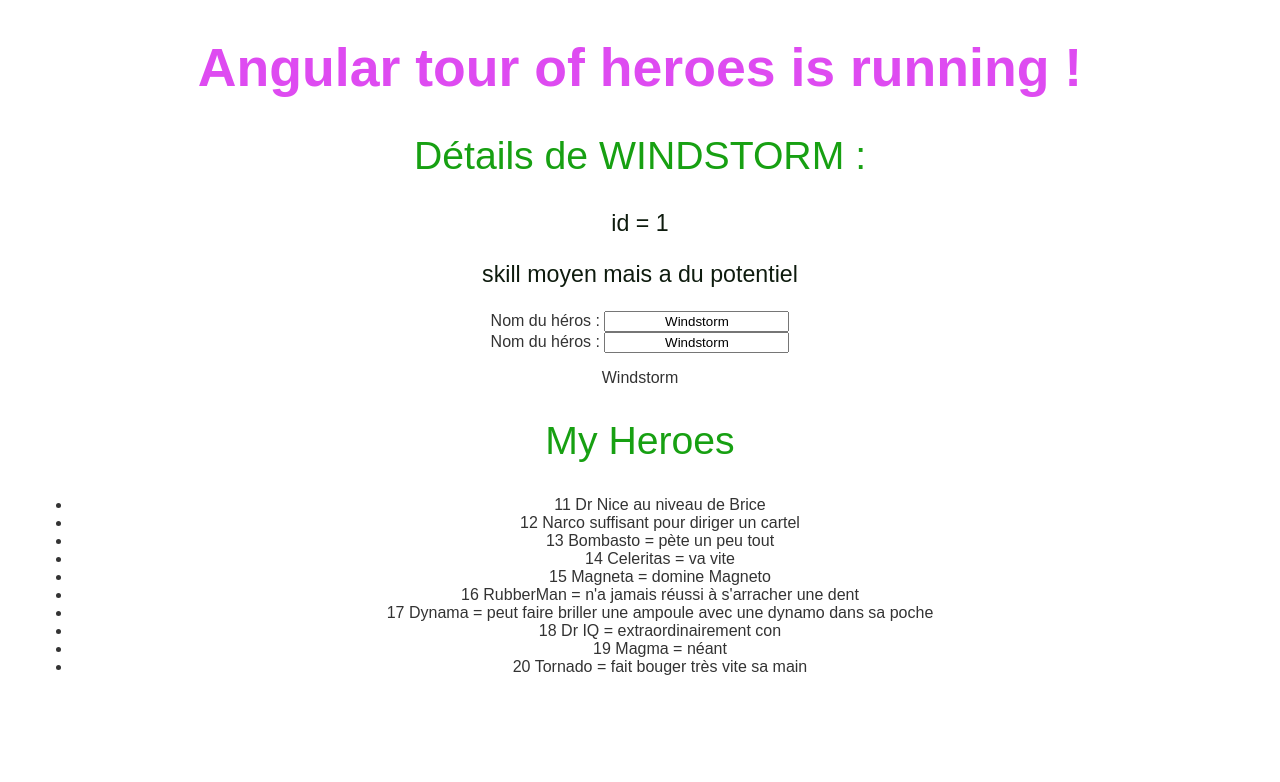
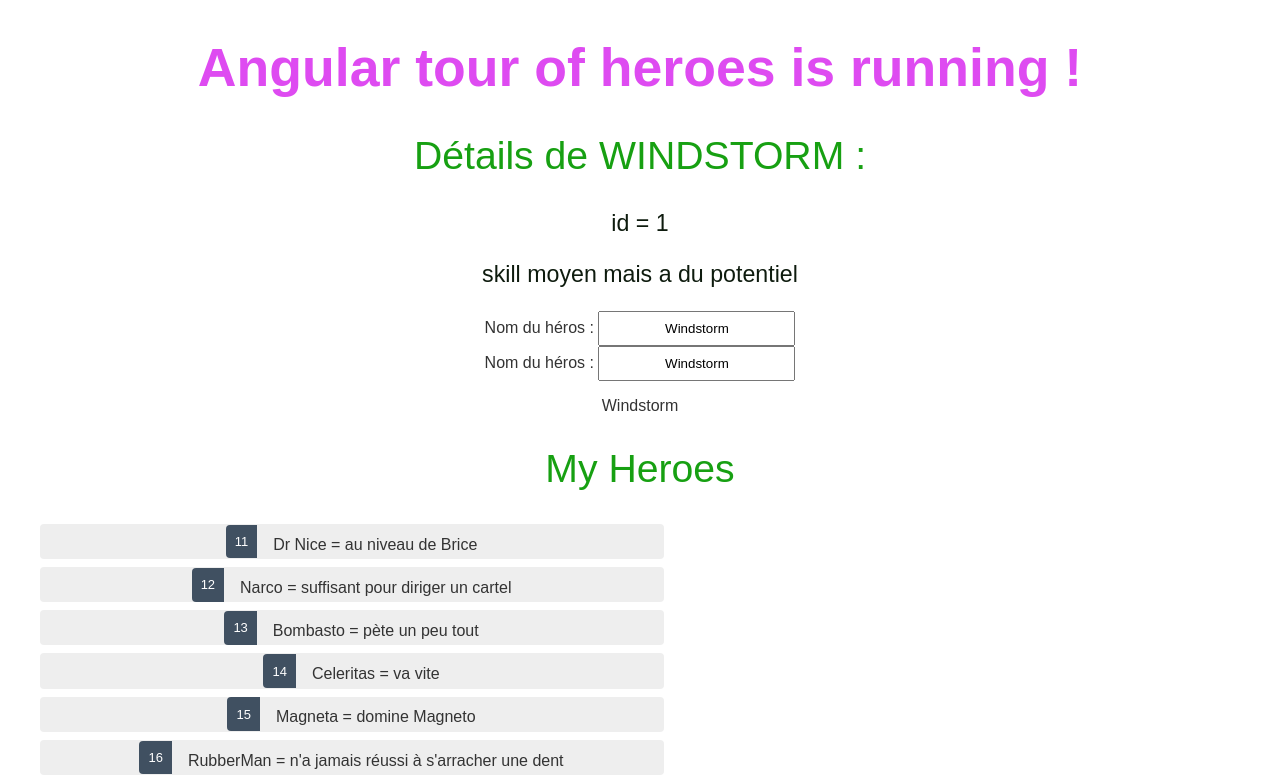
Before and after one commit to luckydu43/Angular, an Angular app in the folder angular-tour-of-heroes/: page / in a window 1280 px wide. Shown: the top 782 px of the page. Built offline with nearby package versions, Linux system fonts and the light colour scheme.

Commit message:
maj angular

```diff
--- a/angular-tour-of-heroes/src/app/heroes/heroes.component.css
+++ b/angular-tour-of-heroes/src/app/heroes/heroes.component.css
@@ -0,0 +1,53 @@
+/* HeroesComponent's private CSS styles */
+.heroes {
+    margin: 0 0 2em 0;
+    list-style-type: none;
+    padding: 0;
+    width: 40em;
+  }
+  .heroes li {
+    cursor: pointer;
+    position: relative;
+    left: 0;
+    background-color: #EEE;
+    margin: .5em;
+    padding: .3em 0;
+    height: 1.6em;
+    border-radius: 4px;
+  }
+  .heroes li:hover {
+    color: #2c3a41;
+    background-color: #e6e6e6;
+    left: .1em;
+  }
+  .heroes li.selected {
+    background-color: black;
+    color: white;
+  }
+  .heroes li.selected:hover {
+    background-color: #505050;
+    color: white;
+  }
+  .heroes li.selected:active {
+    background-color: black;
+    color: white;
+  }
+  .heroes .badge {
+    display: inline-block;
+    font-size: small;
+    color: white;
+    padding: 0.8em 0.7em 0 0.7em;
+    background-color:#405061;
+    line-height: 1em;
+    position: relative;
+    left: -1px;
+    top: -4px;
+    height: 1.8em;
+    margin-right: .8em;
+    border-radius: 4px 0 0 4px;
+
+  }
+
+  input {
+    padding: .5rem;
+  }
--- a/angular-tour-of-heroes/src/app/heroes/heroes.component.html
+++ b/angular-tour-of-heroes/src/app/heroes/heroes.component.html
@@ -18,8 +18,28 @@
 </div>
 
 <h2>My Heroes</h2>
-<ul class="heroes">
-    <li *ngFor="let hero of heroes">
+
+<div *ngIf="selectedHero">
+    <h3>
+        Détails du héros {{selectedHero.nom | uppercase}}
+        <div><span>ID du héros : </span>{{selectedHero.id}}</div>
+        <div>
+            <label for="hero-name">Nom du héros : </label>
+            <input id="hero-name" [(ngModel)]="selectedHero.nom" placeholder="name">
+        </div>
+        <div>
+            <label for="hero-skill">Skill du héros : </label>
+            <input id="hero-skill" [(ngModel)]="selectedHero.skill" placeholder="name">
+        </div>
+        <br>
+    </h3>
+</div>
+
+<ul class=heroes>
+    <li *ngFor="let hero of heroes" [class.selected]="hero === selectedHero" (click)="onSelect(hero)">
+        <!--
+        *ngFor déclare une boucle for, c'est une directive structurelle
+        let hero of heroes est une syntaxe JS.-->
         <span class="badge">{{hero.id}}</span> {{hero.nom}}
         <span> {{hero.skill}} </span>
     </li>
--- a/angular-tour-of-heroes/src/app/heroes/heroes.component.ts
+++ b/angular-tour-of-heroes/src/app/heroes/heroes.component.ts
@@ -22,8 +22,13 @@
   ngOnInit() {
   }
 
-  onKeyup(e:any) {
+  onKeyup(e: any) {
     this.hero1.nom = e.target.value
   }
 
+  selectedHero?: Hero;
+  onSelect(hero: Hero): void {
+    this.selectedHero = hero;
+  }
+
 }
--- a/angular-tour-of-heroes/src/app/heroes/mock-heroes.ts
+++ b/angular-tour-of-heroes/src/app/heroes/mock-heroes.ts
@@ -1,14 +1,14 @@
 import { Hero} from '../hero';
 
 export const HEROES: Hero[] = [
-  { id: 11, nom: 'Dr Nice', skill: 'au niveau de Brice'},
-  { id: 12, nom: 'Narco', skill: 'suffisant pour diriger un cartel'},
+  { id: 11, nom: 'Dr Nice', skill: '= au niveau de Brice'},
+  { id: 12, nom: 'Narco', skill: '= suffisant pour diriger un cartel'},
   { id: 13, nom: 'Bombasto', skill: ' = pète un peu tout'},
   { id: 14, nom: 'Celeritas', skill: ' = va vite'},
   { id: 15, nom: 'Magneta', skill: ' = domine Magneto'},
   { id: 16, nom: 'RubberMan', skill: ' = n\'a jamais réussi à s\'arracher une dent'},
   { id: 17, nom: 'Dynama', skill: ' = peut faire briller une ampoule avec une dynamo dans sa poche'},
   { id: 18, nom: 'Dr IQ', skill: ' = extraordinairement con'},
-  { id: 19, nom: 'Magma', skill: ' = néant'},
+  { id: 19, nom: 'Magma', skill: ' = a un tempérament bouillant'},
   { id: 20, nom: 'Tornado', skill: ' = fait bouger très vite sa main'}
 ];
```
